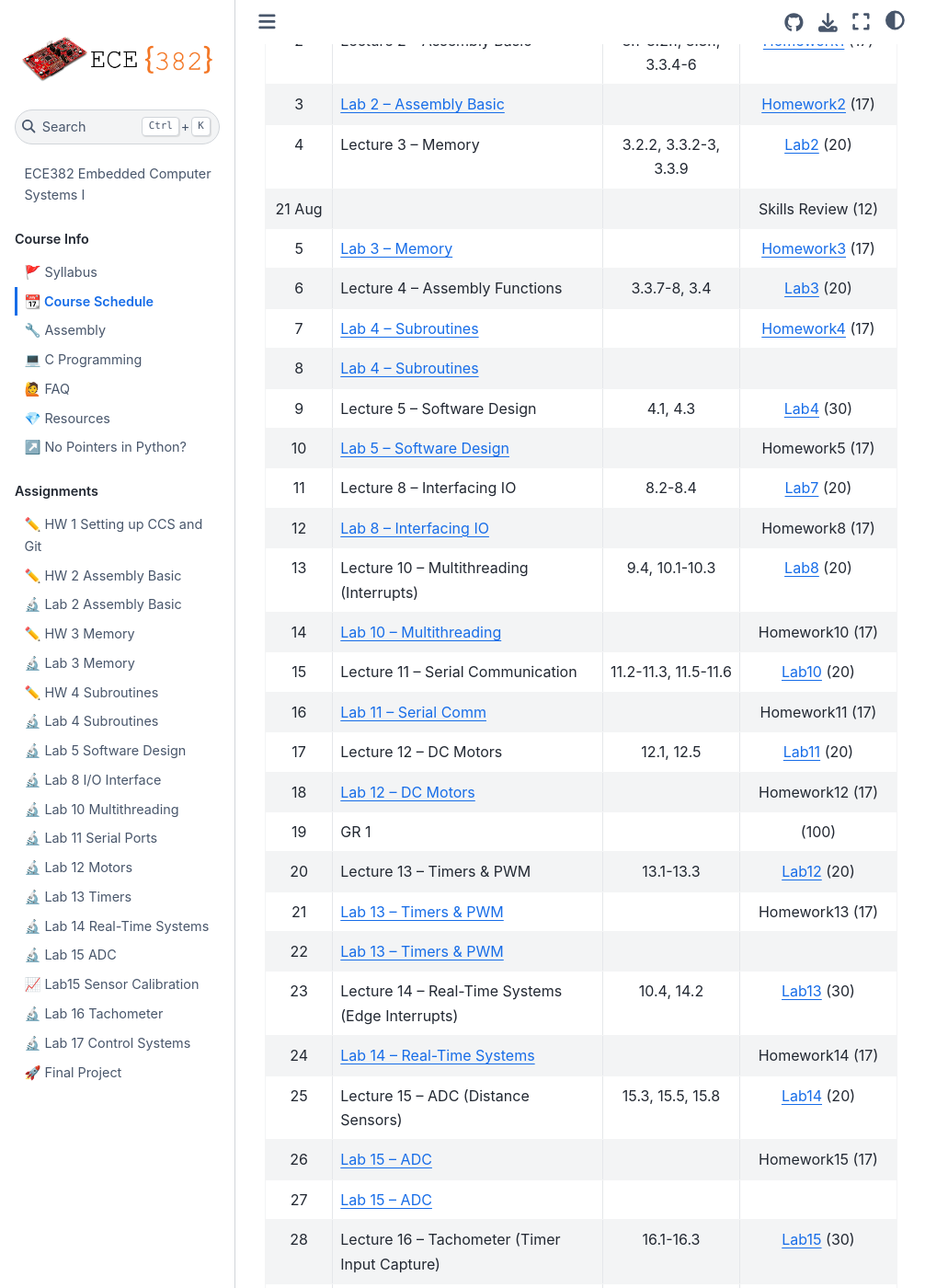
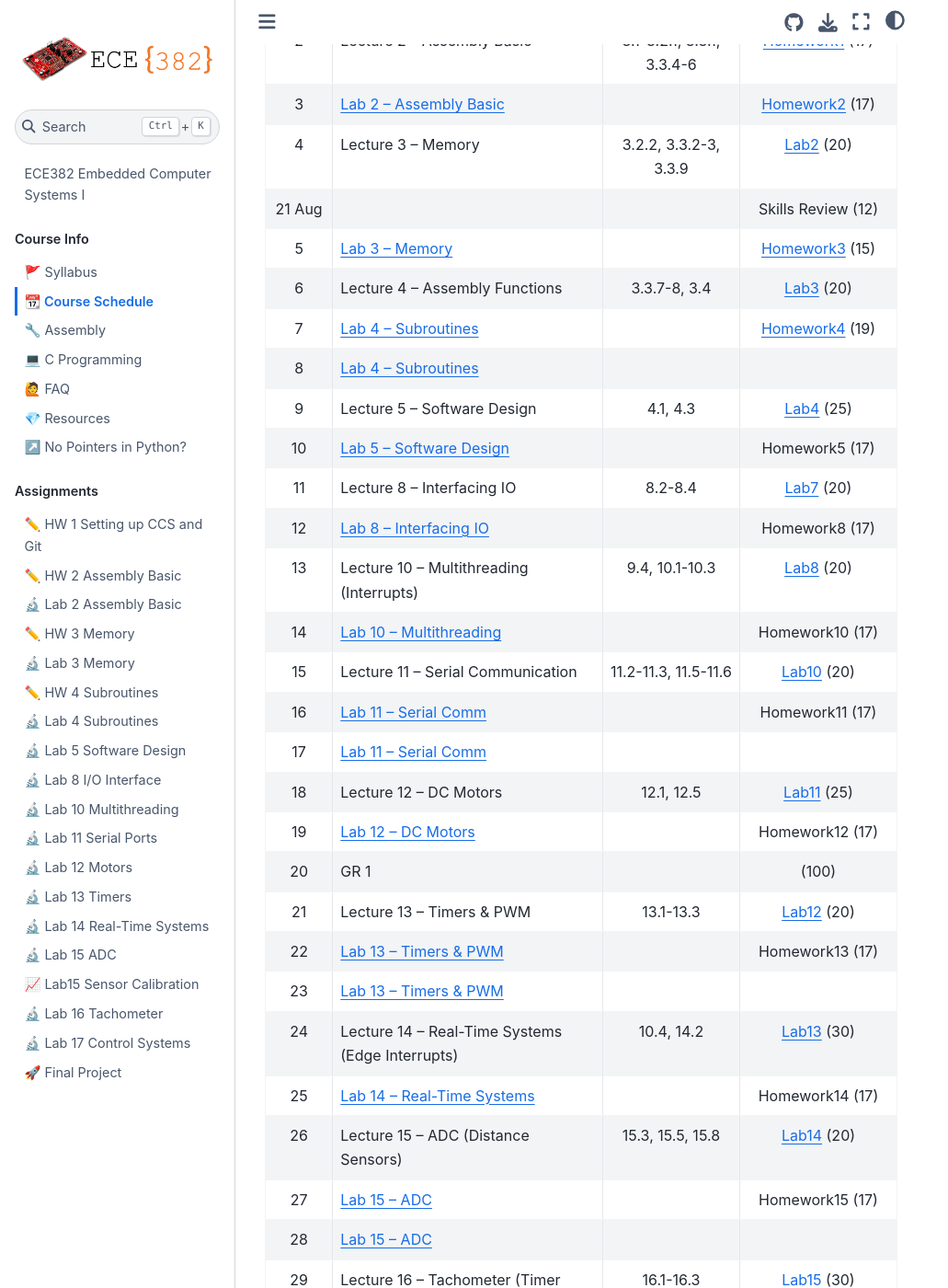
Before and after one commit to USAFA-ECE/ece382, a Jupyter Book: the page built from docs/schedule.md, in a window 1280 px wide and 1400 px high, scrolled down 390 px. Shown: the whole window at 92% size, without its empty margins (0-1031 px from the left). Built offline with Jupyter Book 1.0.4 settings and Sphinx 7.4.7 and the Sphinx Book theme 1.1.4, drawn with Linux system fonts in a browser that asks for light colours.

Commit message:
Updated schedule

```diff
--- a/docs/schedule.md
+++ b/docs/schedule.md
@@ -12,11 +12,11 @@ This schedule is subject to change as appropriate.
 | 3      | [Lab 2 – Assembly Basic](Assignments/lab2.md)     |                      | [Homework2](Assignments/homework2.md) (17)|
 | 4      | Lecture 3 – Memory                                | 3.2.2, 3.3.2-3, 3.3.9| [Lab2](Assignments/lab2.md)           (20)|
 | 21 Aug |                                                   |                      | Skills Review                         (12)|
-| 5      | [Lab 3 – Memory](Assignments/lab3.md)             |                      | [Homework3](Assignments/homework3.md) (17)|
+| 5      | [Lab 3 – Memory](Assignments/lab3.md)             |                      | [Homework3](Assignments/homework3.md) (15)|
 | 6      | Lecture 4 – Assembly Functions                    | 3.3.7-8, 3.4         | [Lab3](Assignments/lab3.md)           (20)|
-| 7      | [Lab 4 – Subroutines](Assignments/lab4.md)        |                      | [Homework4](Assignments/homework4.md) (17)|
+| 7      | [Lab 4 – Subroutines](Assignments/lab4.md)        |                      | [Homework4](Assignments/homework4.md) (19)|
 | 8      | [Lab 4 – Subroutines](Assignments/lab4.md)        |                      |                                           |
-| 9      | Lecture 5 – Software Design                       | 4.1, 4.3             | [Lab4](Assignments/lab4.md)           (30)|
+| 9      | Lecture 5 – Software Design                       | 4.1, 4.3             | [Lab4](Assignments/lab4.md)           (25)|
 | 10     | [Lab 5 – Software Design](Assignments/lab5.md)    |                      | Homework5                             (17)|
 | 11     | Lecture 8 – Interfacing IO                        | 8.2-8.4              | [Lab7](Assignments/lab5.md)           (20)|
 | 12     | [Lab 8 – Interfacing IO](Assignments/lab8.md)     |                      | Homework8                             (17)|
@@ -24,22 +24,23 @@ This schedule is subject to change as appropriate.
 | 14     | [Lab 10 – Multithreading](Assignments/lab10.md)   |                      | Homework10                            (17)|
 | 15     | Lecture 11 – Serial Communication                 | 11.2-11.3, 11.5-11.6 | [Lab10](Assignments/lab10.md)         (20)|
 | 16     | [Lab 11 – Serial Comm](Assignments/lab11.md)      |                      | Homework11                            (17)|
-| 17     | Lecture 12 – DC Motors                            | 12.1, 12.5           | [Lab11](Assignments/lab11.md)         (20)|
-| 18     | [Lab 12 – DC Motors](Assignments/lab12.md)        |                      | Homework12                            (17)|
-| 19     | GR 1                                              |                      |                                      (100)|
-| 20     | Lecture 13 – Timers & PWM                         | 13.1-13.3            | [Lab12](Assignments/lab12.md)         (20)|
-| 21     | [Lab 13 – Timers & PWM](Assignments/lab13.md)     |                      | Homework13                            (17)|
-| 22     | [Lab 13 – Timers & PWM](Assignments/lab13.md)     |                      |                                           |
-| 23     | Lecture 14 – Real-Time Systems (Edge Interrupts)  | 10.4, 14.2           | [Lab13](Assignments/lab13.md)         (30)|
-| 24     | [Lab 14 – Real-Time Systems](Assignments/lab14.md)|                      | Homework14                            (17)|
-| 25     | Lecture 15 – ADC (Distance   Sensors)             | 15.3, 15.5, 15.8     | [Lab14](Assignments/lab14.md)         (20)|
-| 26     | [Lab 15 – ADC](Assignments/lab15.md)              |                      | Homework15                            (17)|
-| 27     | [Lab 15 – ADC](Assignments/lab15.md)              |                      |                                           |
-| 28     | Lecture 16 – Tachometer (Timer Input Capture)     | 16.1-16.3            | [Lab15](Assignments/lab15.md)         (30)|
-| 29     | [Lab 16 – Tachometer](Assignments/lab16.md)       |                      | Homework 16                           (17)|
-| 30     | Lecture 17 – Control Systems                      | 17.1-17.5            | [Lab16](Assignments/lab16.md)         (20)|
-| 31     | [Lab 17 – Control Systems](Assignments/lab17.md)  |                      | Homework17                            (17)|
-| 32     | [Lab 17 – Control Systems](Assignments/lab17.md)  |                      |                                           |
+| 17     | [Lab 11 – Serial Comm](Assignments/lab11.md)      |                      | |
+| 18     | Lecture 12 – DC Motors                            | 12.1, 12.5           | [Lab11](Assignments/lab11.md)         (25)|
+| 19     | [Lab 12 – DC Motors](Assignments/lab12.md)        |                      | Homework12                            (17)|
+| 20     | GR 1                                              |                      |                                      (100)|
+| 21     | Lecture 13 – Timers & PWM                         | 13.1-13.3            | [Lab12](Assignments/lab12.md)         (20)|
+| 22     | [Lab 13 – Timers & PWM](Assignments/lab13.md)     |                      | Homework13                            (17)|
+| 23     | [Lab 13 – Timers & PWM](Assignments/lab13.md)     |                      |                                           |
+| 24     | Lecture 14 – Real-Time Systems (Edge Interrupts)  | 10.4, 14.2           | [Lab13](Assignments/lab13.md)         (30)|
+| 25     | [Lab 14 – Real-Time Systems](Assignments/lab14.md)|                      | Homework14                            (17)|
+| 26     | Lecture 15 – ADC (Distance   Sensors)             | 15.3, 15.5, 15.8     | [Lab14](Assignments/lab14.md)         (20)|
+| 27     | [Lab 15 – ADC](Assignments/lab15.md)              |                      | Homework15                            (17)|
+| 28     | [Lab 15 – ADC](Assignments/lab15.md)              |                      |                                           |
+| 29     | Lecture 16 – Tachometer (Timer Input Capture)     | 16.1-16.3            | [Lab15](Assignments/lab15.md)         (30)|
+| 30     | [Lab 16 – Tachometer](Assignments/lab16.md)       |                      | Homework 16                           (17)|
+| 31     | Lecture 17 – Control Systems                      | 17.1-17.5            | [Lab16](Assignments/lab16.md)         (20)|
+| 32     | [Lab 17 – Control Systems](Assignments/lab17.md)  |                      | Homework17                            (17)|
+| 33     | [Lab 17 – Control Systems](Assignments/lab17.md)  |                      |                                           |
 | 34     | [Robot Maze](Assignments/project.md)              |                      | [Lab17](Assignments/lab17.md)         (30)|
 | 35     | GR 2                                              |                      |                                      (100)|
 |        | Thanksgiving Break                                |                      |                                           |
```
